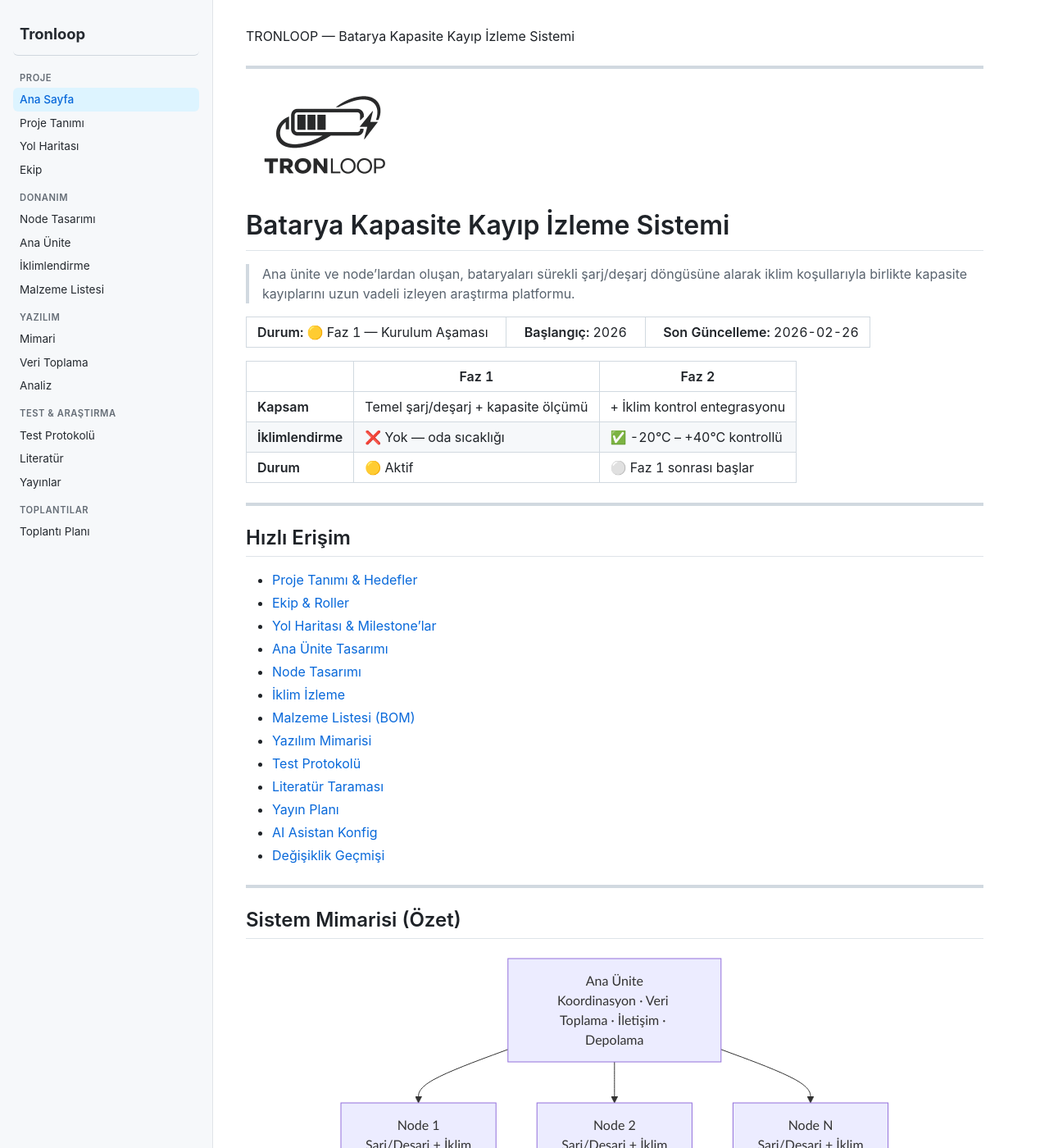
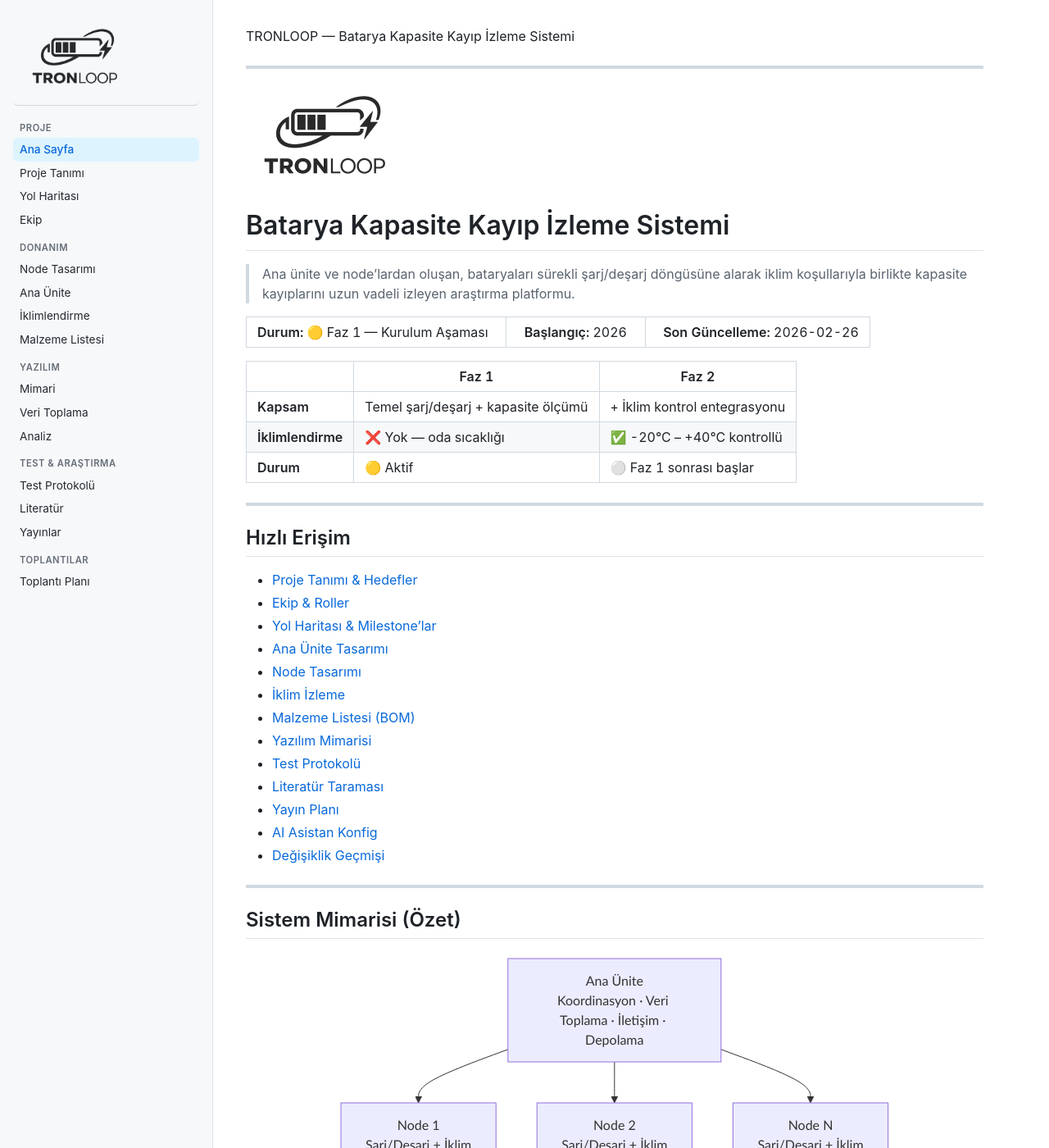
Before and after one commit to mkadayifci/tronloop-defteri-kebir, a Jekyll site: the page built from README.md, in a window 1280 px wide and 1400 px high. Shown: the whole window at 82% size. Built offline with Jekyll 4.4.1, drawn with Linux system fonts in a browser that asks for light colours; our own code applies the rules of GitHub Pages for plain Markdown files.

Commit message:
Logo eklendi

```diff
--- a/_layouts/default.html
+++ b/_layouts/default.html
@@ -27,14 +27,15 @@
       overflow-y: auto;
     }
     .sidebar .logo {
-      font-weight: 700;
-      font-size: 1.15rem;
-      color: #24292f;
-      text-decoration: none;
       display: block;
       margin-bottom: 1.25rem;
       padding-bottom: 0.75rem;
       border-bottom: 1px solid #d0d7de;
+      text-decoration: none;
+    }
+    .sidebar .logo img {
+      width: 140px;
+      height: auto;
     }
     .sidebar .nav-section {
       margin-bottom: 0.75rem;
@@ -115,7 +116,7 @@
 
 <!-- Sol navigasyon -->
 <nav class="sidebar">
-  <a class="logo" href="{{ '/' | relative_url }}">Tronloop</a>
+  <a class="logo" href="{{ '/' | relative_url }}"><img src="{{ '/docs/01-project-general/assets/logo-small.png' | relative_url }}" alt="Tronloop"></a>
 
   <div class="nav-section">
     <div class="nav-title">Proje</div>
```
